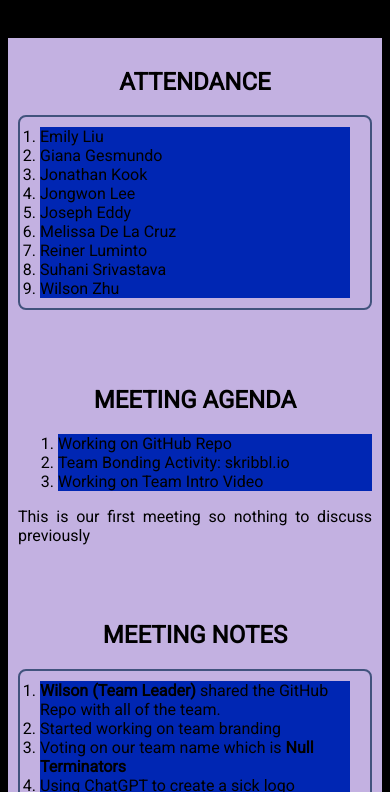
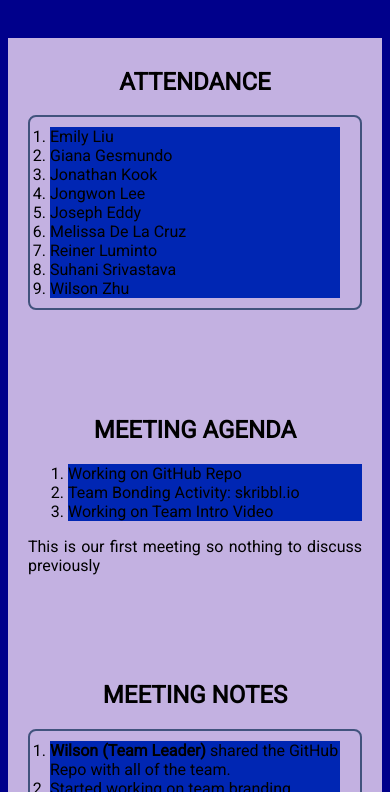
Before and after one commit to ggesm/sp25-cse110-lab3, a plain HTML site: page index.html in a window 390 px wide. Shown: the part 470-1262 px from the top of the page. Drawn offline with Linux system fonts and the light colour scheme.

Commit message:
Update style.css

```diff
--- a/style.css
+++ b/style.css
@@ -11,7 +11,7 @@ h1 {
 }
 
 h2 {
-  color: hsl(158, 100, 37);
+  color: hsl(158, 85, 37);
 
 }
 
@@ -21,7 +21,7 @@ p {
 
 /* Wider-gamut color with fallback */
 section {
-  background-color: color(display-p3 0.8 0.9 1 / 0.5, rgba(200, 200, 255, 0.5));
+  background-color: color-gamut: srbg;
 }
 
 /* CSS Variable with Fallback */
@@ -65,7 +65,7 @@ img {
 }
 
 section {
-  margin: auto 10px 30px 10;
+  margin: auto 10px 30px 10px;
 }
 
 header {
@@ -144,7 +144,7 @@ main {
 /* Responsiveness */
 @media screen and (max-width: 768px) {
   body {
-    background-color: black;
+    background-color: darkblue;
   }
 
   h1 {
```
